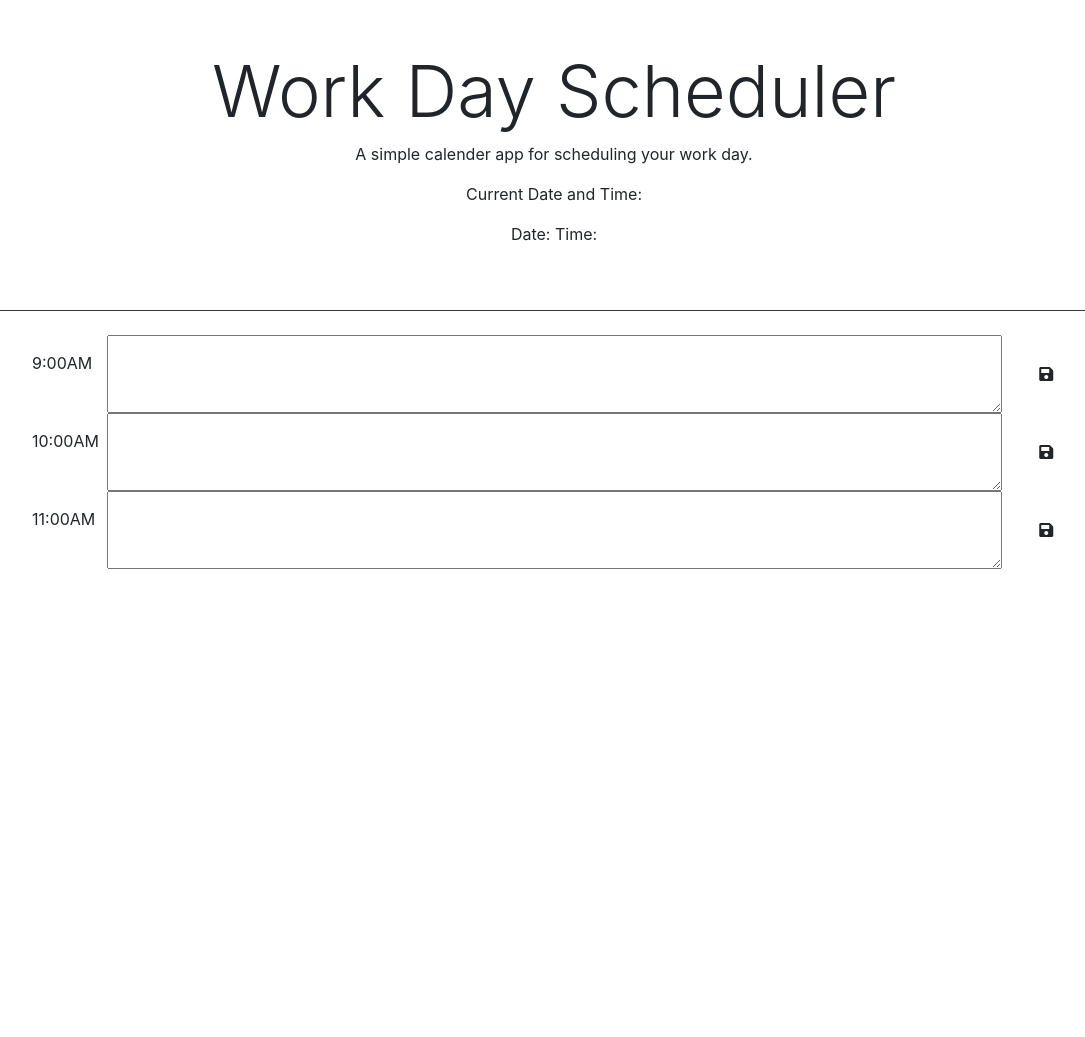
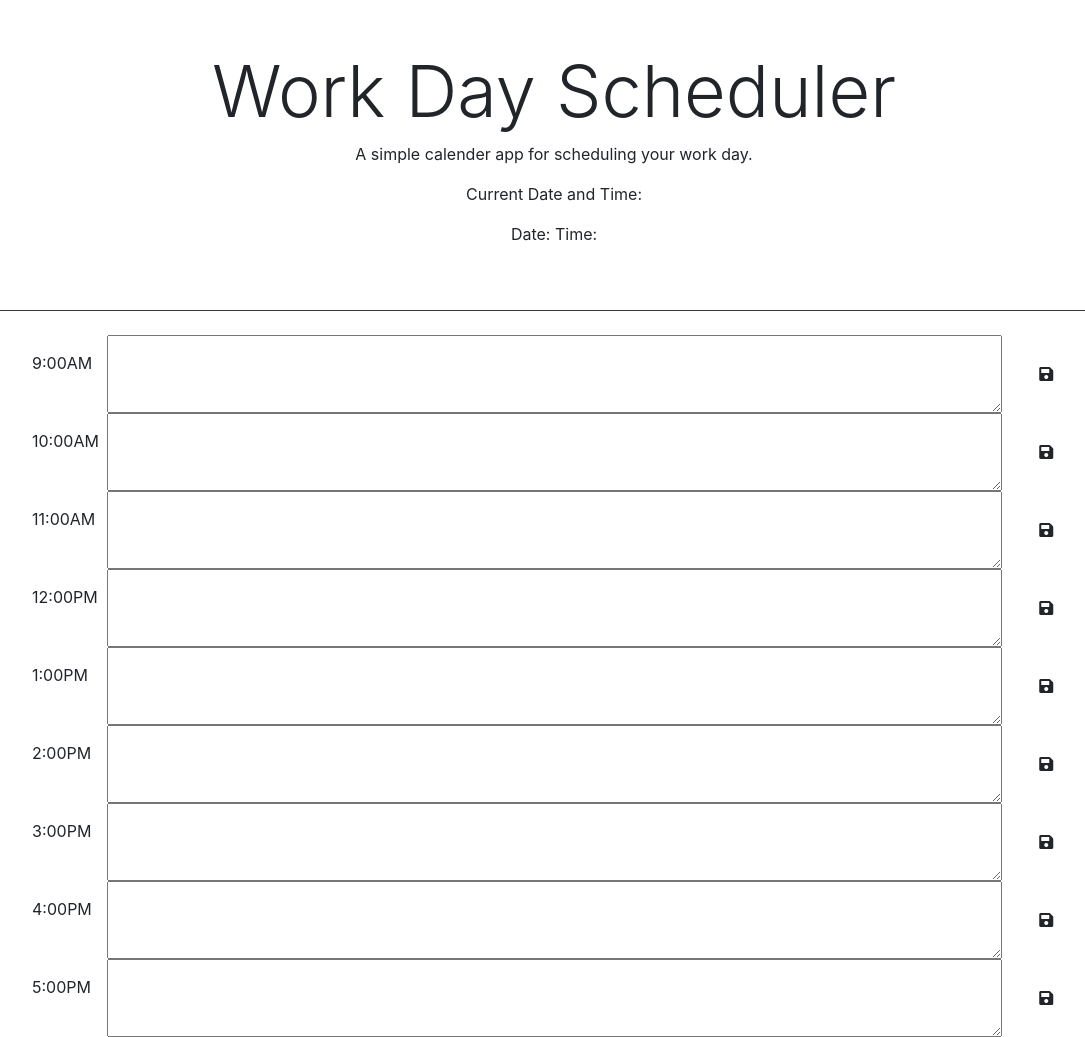
Before and after one commit to MattThompson15/work-day-scheduler, a plain HTML site: page index.html in a window 1280 px wide. Shown: the whole page, without its empty margins (86-1171 px from the left). Before the commit the page ends 800 px from the top, so only its background shows below. Drawn offline with nearby package versions, Linux system fonts and the light colour scheme; a web font is replaced by a local one.

Commit message:
added rest of time blocks

```diff
--- a/index.html
+++ b/index.html
@@ -48,9 +48,57 @@
         </button>
       </div>
        <!--11:00AM-->
-       <div id="10" class="row time-block">
+       <div id="11" class="row time-block">
         <div class="col-2 col-md-1 hour text center py-3">11:00AM</div>
-        <textarea id='text-10' class="col-8 col-md-10 description" rows="3"> </textarea>
+        <textarea id='text-11' class="col-8 col-md-10 description" rows="3"> </textarea>
+        <button class="btn saveBtn col-md-1" aria-label="save">
+          <i class="fas fa-save" aria-hidden="true"></i>
+        </button>
+      </div>
+      <!--12:00PM-->
+      <div id="12" class="row time-block">
+        <div class="col-2 col-md-1 hour text center py-3">12:00PM</div>
+        <textarea id='text-12' class="col-8 col-md-10 description" rows="3"> </textarea>
+        <button class="btn saveBtn col-md-1" aria-label="save">
+          <i class="fas fa-save" aria-hidden="true"></i>
+        </button>
+      </div>
+      <!--1:00PM-->
+      <div id="1" class="row time-block">
+        <div class="col-2 col-md-1 hour text center py-3">1:00PM</div>
+        <textarea id='text-13' class="col-8 col-md-10 description" rows="3"> </textarea>
+        <button class="btn saveBtn col-md-1" aria-label="save">
+          <i class="fas fa-save" aria-hidden="true"></i>
+        </button>
+      </div>
+      <!--2:00PM-->
+      <div id="1" class="row time-block">
+        <div class="col-2 col-md-1 hour text center py-3">2:00PM</div>
+        <textarea id='text-14' class="col-8 col-md-10 description" rows="3"> </textarea>
+        <button class="btn saveBtn col-md-1" aria-label="save">
+          <i class="fas fa-save" aria-hidden="true"></i>
+        </button>
+      </div>
+      <!--3:00PM-->
+      <div id="1" class="row time-block">
+        <div class="col-2 col-md-1 hour text center py-3">3:00PM</div>
+        <textarea id='text-15' class="col-8 col-md-10 description" rows="3"> </textarea>
+        <button class="btn saveBtn col-md-1" aria-label="save">
+          <i class="fas fa-save" aria-hidden="true"></i>
+        </button>
+      </div>
+      <!--4:00PM-->
+      <div id="1" class="row time-block">
+        <div class="col-2 col-md-1 hour text center py-3">4:00PM</div>
+        <textarea id='text-16' class="col-8 col-md-10 description" rows="3"> </textarea>
+        <button class="btn saveBtn col-md-1" aria-label="save">
+          <i class="fas fa-save" aria-hidden="true"></i>
+        </button>
+      </div>
+      <!--5:00PM-->
+      <div id="1" class="row time-block">
+        <div class="col-2 col-md-1 hour text center py-3">5:00PM</div>
+        <textarea id='text-17' class="col-8 col-md-10 description" rows="3"> </textarea>
         <button class="btn saveBtn col-md-1" aria-label="save">
           <i class="fas fa-save" aria-hidden="true"></i>
         </button>
@@ -59,6 +107,10 @@
 
 
 
+
+
+
+
   </body>
 
 
```
